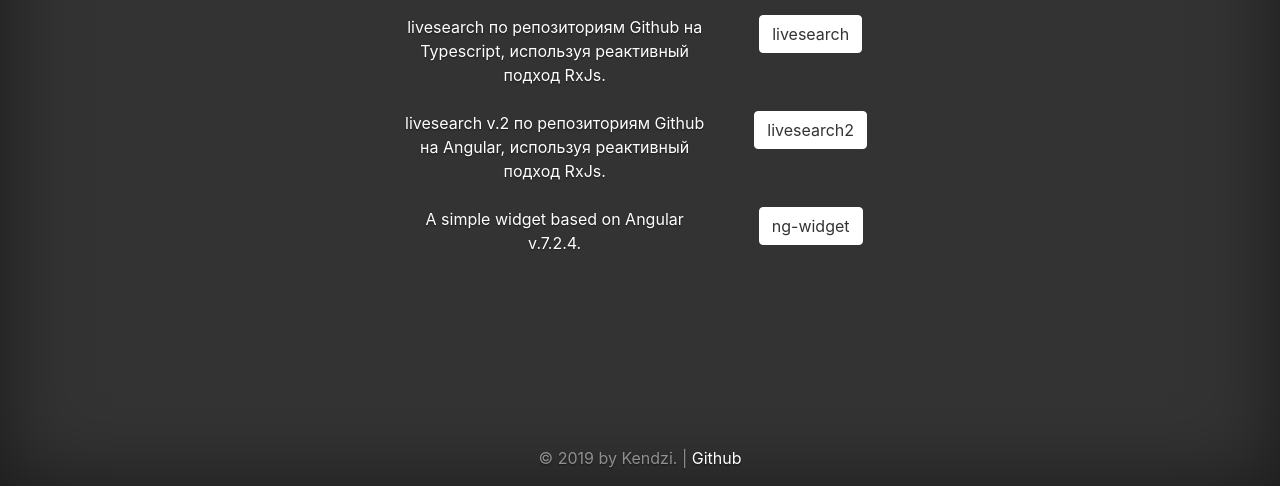
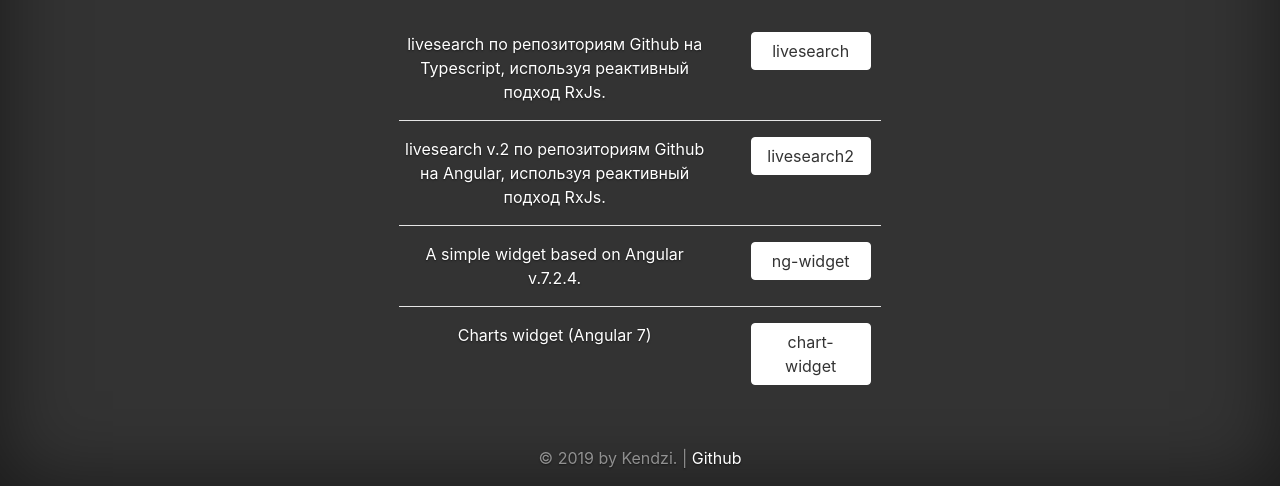
Before and after one commit to Kendzi-x/Kendzi-x.github.io, a plain HTML site: page index.html in a window 1280 px wide. Shown: the part 314-800 px from the top of the page. Drawn offline with nearby package versions, Linux system fonts and the light colour scheme.

Commit message:
Added charts widget to index.html
fixed index.html && cover.css

```diff
--- a/cover.css
+++ b/cover.css
@@ -45,7 +45,7 @@ body {
  * Header
  */
 .masthead {
-  margin-bottom: 2rem;
+  margin-bottom: 12rem;
 }
 
 .masthead-brand {
@@ -100,3 +100,11 @@ body {
 .mastfoot {
   color: rgba(255, 255, 255, 0.5);
 }
+
+.row div a {
+  width: 120px;
+}
+
+hr {
+  background-color: white;
+}
--- a/index.html
+++ b/index.html
@@ -18,7 +18,7 @@
   </head>
   <body class="text-center">
     <div class="cover-container d-flex w-100 h-100 p-3 mx-auto flex-column">
-      <header class="masthead mb-auto">
+      <header class="masthead">
         <div class="inner">
           <h3 class="masthead-brand">Github Pages</h3>
           <nav class="nav nav-masthead justify-content-center">
@@ -40,7 +40,7 @@
               <a href="https://kendzi-x.github.io/livesearch/" target="_blank" class="btn btn-secondary">livesearch</a>
             </div>
           </div>
-          <br>
+          <hr>
           <div class="row">
             <div class="col-sm-8">
                 livesearch v.2 по репозиториям Github на Angular, используя реактивный подход RxJs.
@@ -49,13 +49,22 @@
               <a href="https://kendzi-x.github.io/livesearch2/" target="_blank" class="btn btn-secondary">livesearch2</a>
             </div>
           </div>
-            <br>
+          <hr>
           <div class="row">
             <div class="col-sm-8">
                 A simple widget based on Angular v.7.2.4.
             </div>
             <div class="col-sm-4">
               <a href="https://kendzi-x.github.io/my-widgets/" target="_blank" class="btn btn-secondary">ng-widget</a>
+            </div>
+          </div>
+          <hr>
+          <div class="row">
+            <div class="col-sm-8">
+                Charts widget (Angular 7)
+            </div>
+            <div class="col-sm-4">
+              <a href="https://kendzi-x.github.io/test-widgets/" target="_blank" class="btn btn-secondary">chart-widget</a>
             </div>
           </div>
         </div>
```
Lines whose indentation alone changed are shown as unchanged.
